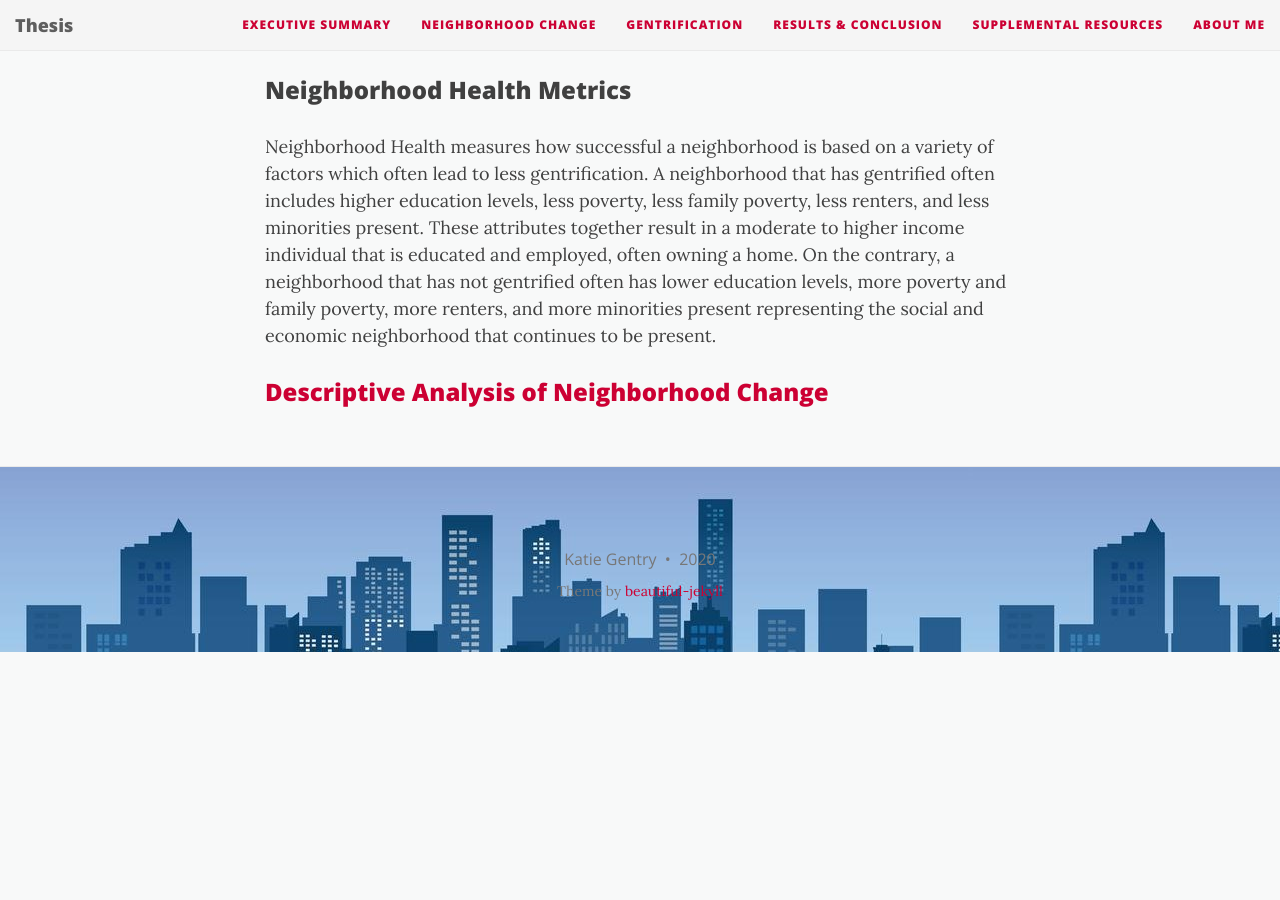
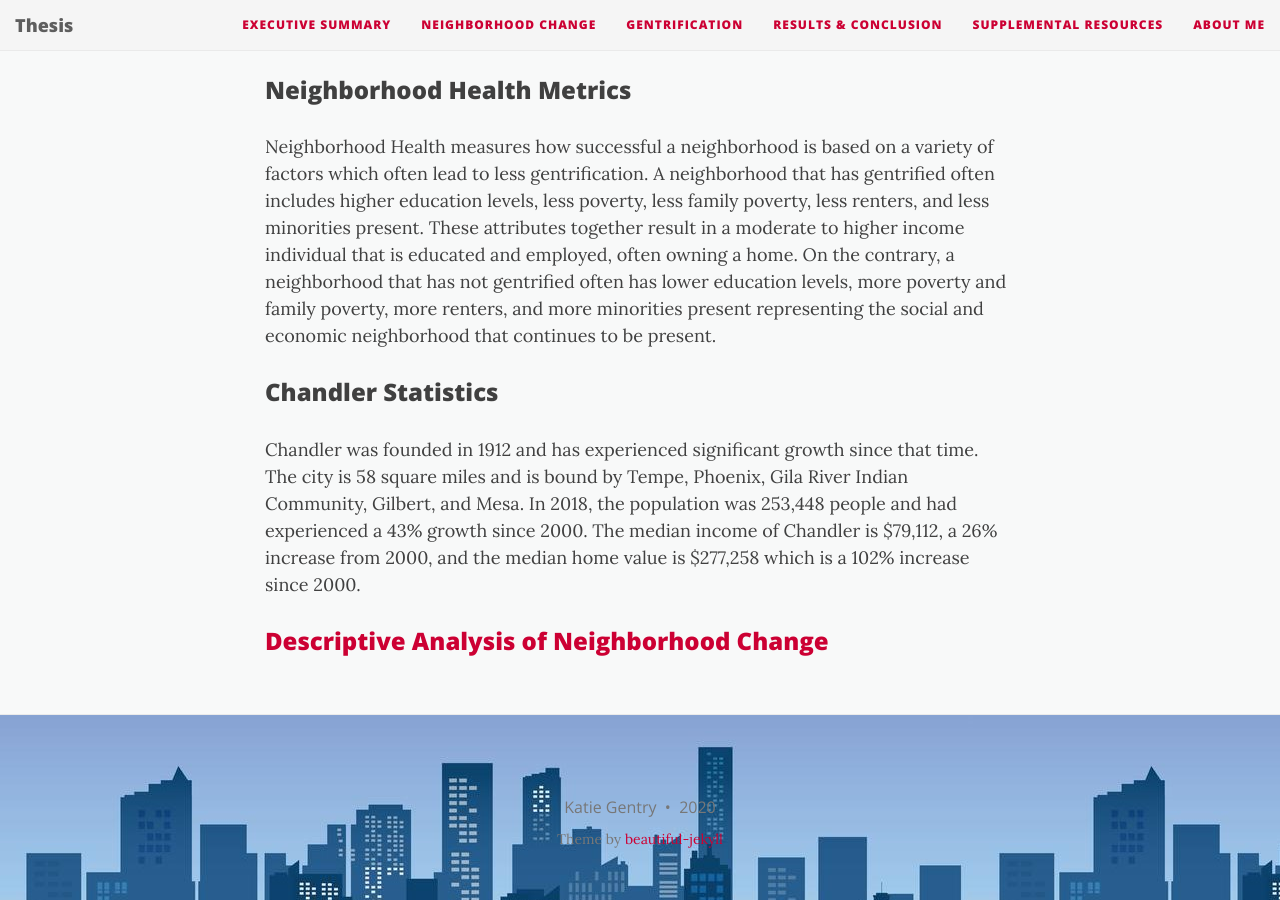
Before and after one commit to katiegentry07/thesis, a Jekyll site: the page built from neighborhoodchange.md, in a window 1280 px wide and 900 px high, scrolled down 722 px. Built offline with Jekyll 4.4.1, drawn with Linux system fonts in a browser that asks for light colours; nearby versions of some CDN libraries; before the commit the page ends 1374 px from its top, so only the background shows below that.

Commit message:
add Chandler statistics 6.29

```diff
--- a/neighborhoodchange.md
+++ b/neighborhoodchange.md
@@ -15,4 +15,8 @@ Median Home Value is defined as the middle of home prices. Data scientists use m
 
 Neighborhood Health measures how successful a neighborhood is based on a variety of factors which often lead to less gentrification. A neighborhood that has gentrified often includes higher education levels, less poverty, less family poverty, less renters, and less minorities present. These attributes together result in a moderate to higher income individual that is educated and employed, often owning a home. On the contrary, a neighborhood that has not gentrified often has lower education levels, more poverty and family poverty, more renters, and more minorities present representing the social and economic neighborhood that continues to be present.
 
+### Chandler Statistics
+
+Chandler was founded in 1912 and has experienced significant growth since that time. The city is 58 square miles and is bound by Tempe, Phoenix, Gila River Indian Community, Gilbert, and Mesa. In 2018, the population was 253,448 people and had experienced a 43% growth since 2000. The median income of Chandler is $79,112, a 26% increase from 2000, and the median home value is $277,258 which is a 102% increase since 2000.
+
 ### [Descriptive Analysis of Neighborhood Change](/report-templates/analysis-of-neighborhood-changes.html){:target="_blank"}
```
